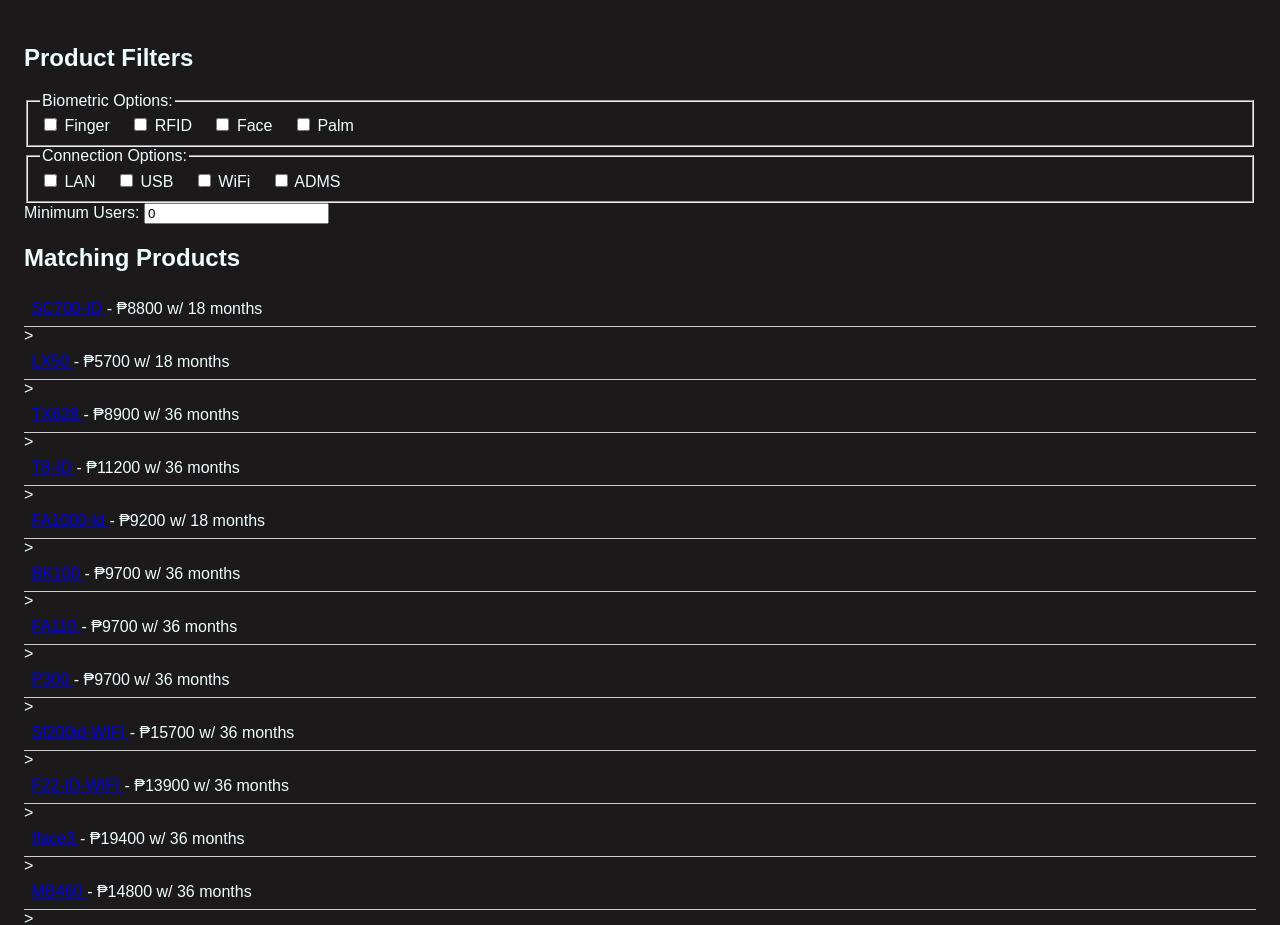
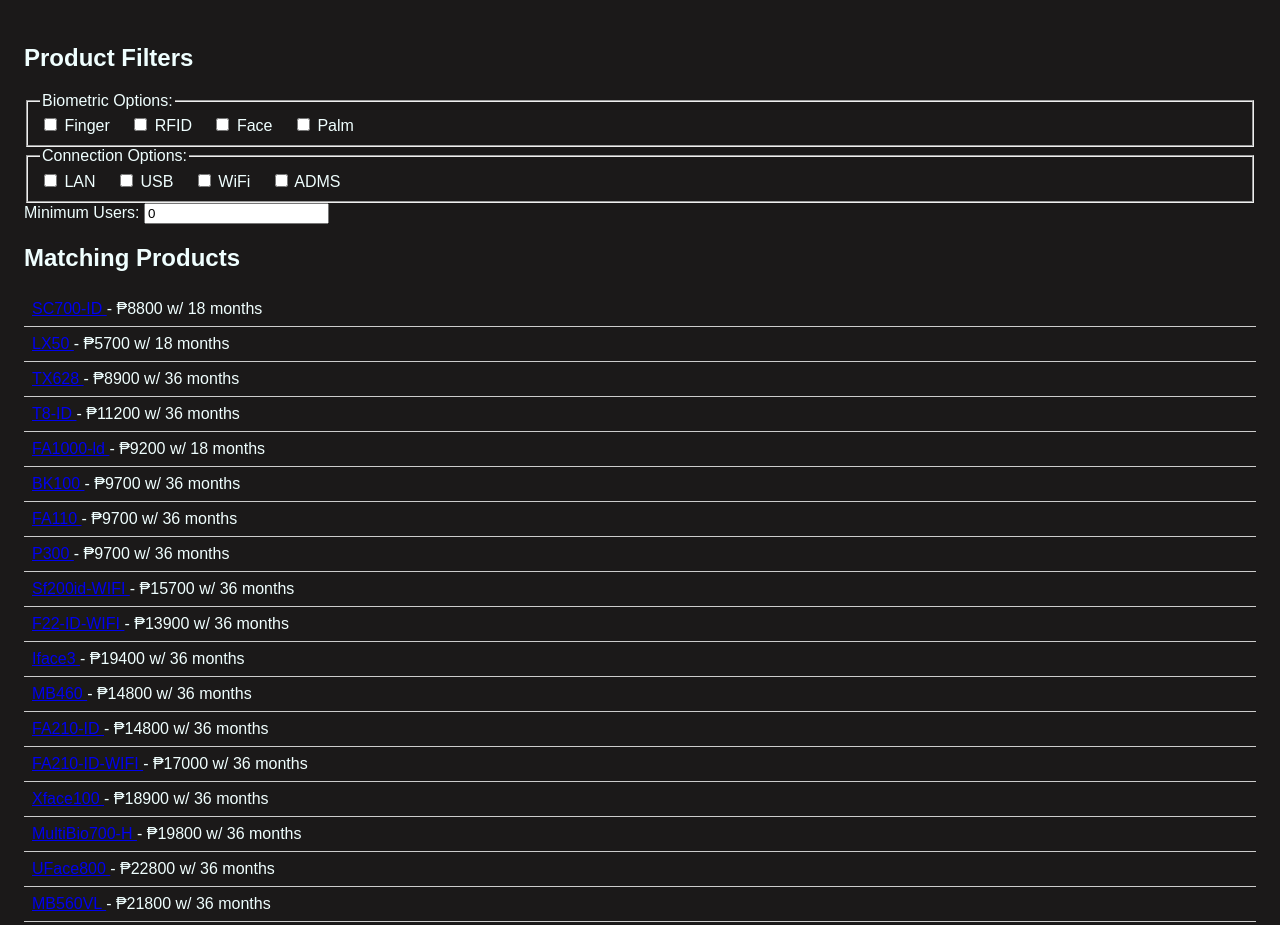
Before and after one commit to Techfinity-JK/SalesHelper, a plain HTML site: page index.html in a window 1280 px wide. Shown: the top 925 px of the page. Drawn offline with Linux system fonts and the light colour scheme.

Commit message:
Results Fix

```diff
--- a/index.html
+++ b/index.html
@@ -88,7 +88,7 @@
       const resultsDiv = document.getElementById('results');
       resultsDiv.innerHTML = results.length
         ? results.map(p => `<div class="product">
-        <a href="https://my.github.io/product-sorter/${encodeURIComponent(p.name)}" target="_blank"> ${p.name} </a> - ₱${p.price} w/ ${p.warranty} </div>>`).join('')
+        <a href="https://my.github.io/product-sorter/${encodeURIComponent(p.name)}" target="_blank"> ${p.name} </a> - ₱${p.price} w/ ${p.warranty} </div>`).join('')
         : '<div>No matching products found.</div>';
     }
 
```
